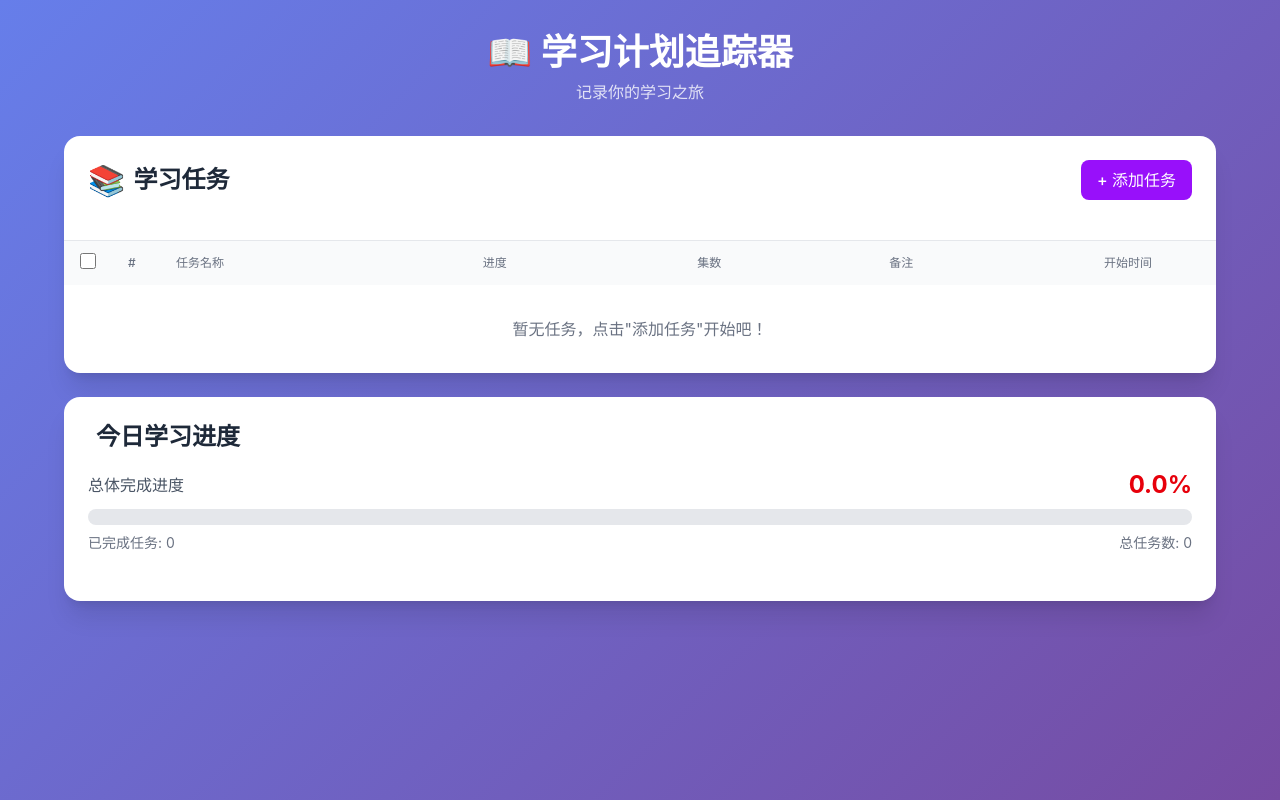
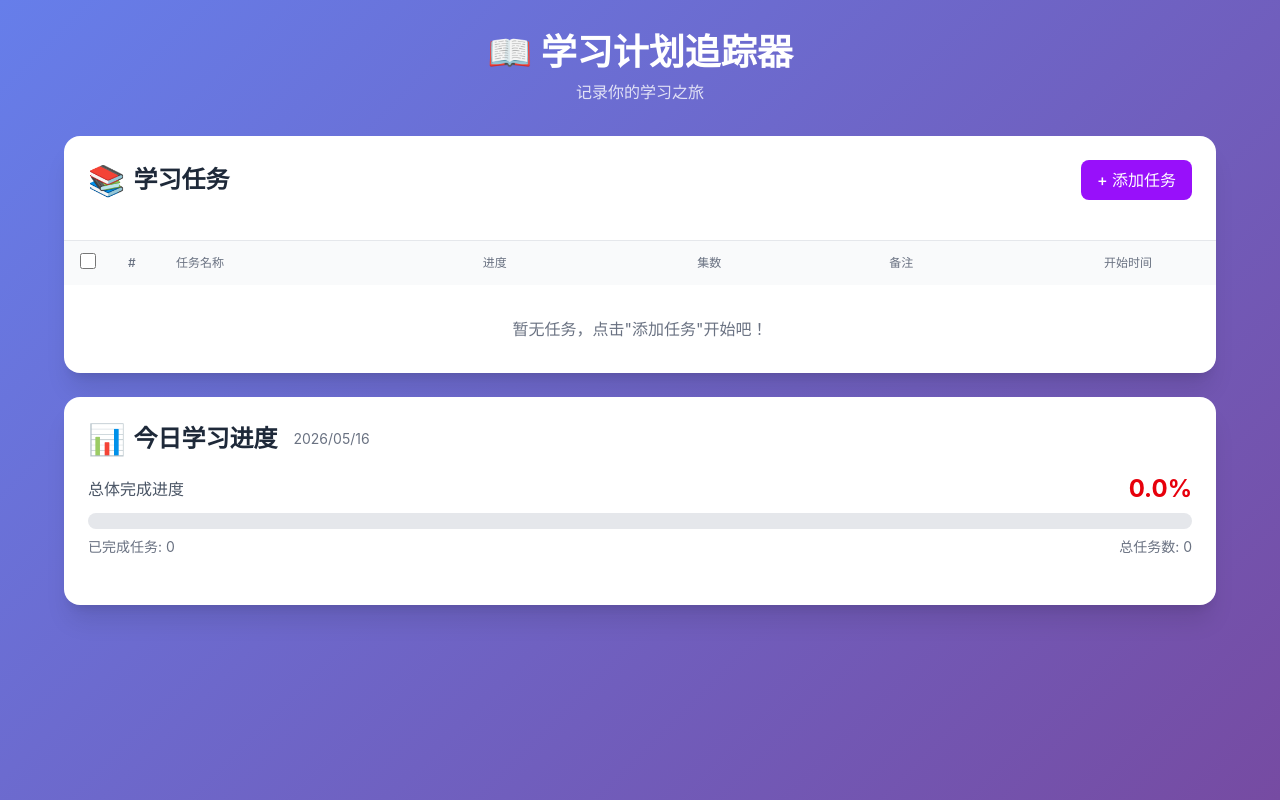
Before and after one commit to weijie380/study-tracker, a React (Vite) app: page / in a window 1280 px wide. Built offline with nearby package versions, Linux system fonts and the light colour scheme.

Commit message:
Add current date to progress module title

```diff
--- a/src/ProgressModule.jsx
+++ b/src/ProgressModule.jsx
@@ -59,8 +59,11 @@ function ProgressModule() {
   return (
     <div className="bg-white rounded-2xl shadow-xl p-6">
       <h2 className="text-2xl font-bold text-gray-800 mb-4 flex items-center gap-2">
-        <span className="text-3xl"></span>
+        <span className="text-3xl">📊</span>
         今日学习进度
+        <span className="text-sm font-normal text-gray-500 ml-2">
+          {new Date().toLocaleDateString('zh-CN', { year: 'numeric', month: '2-digit', day: '2-digit' })}
+        </span>
       </h2>
 
       <div className="mb-6">
```
